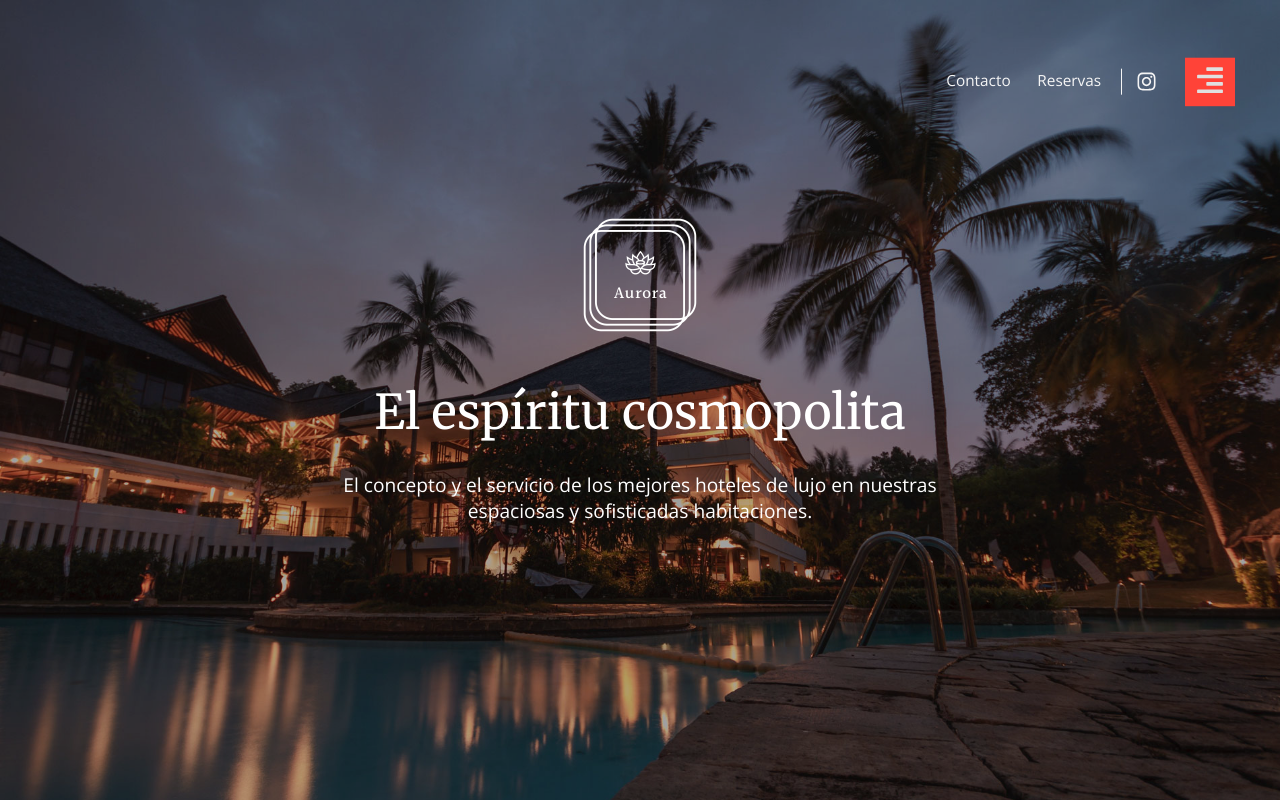
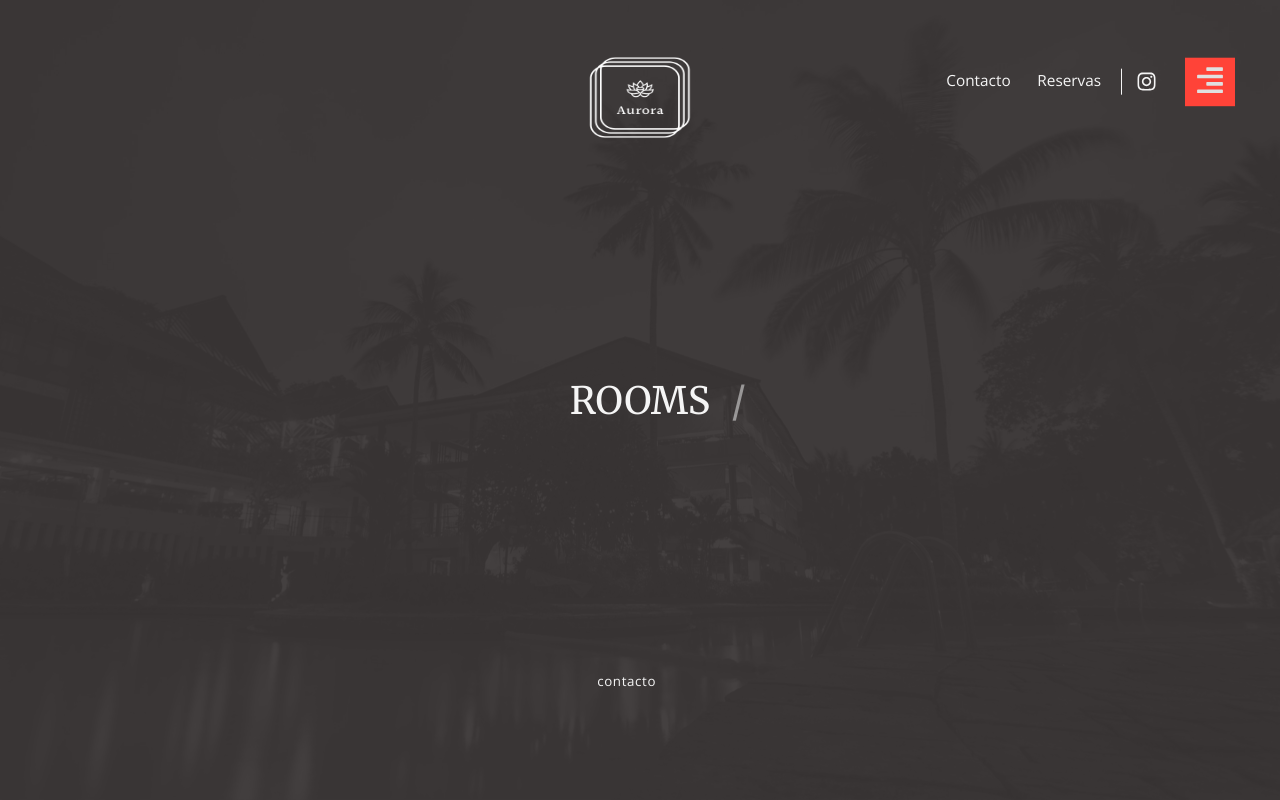
Before and after one commit to fflorezz/react-resort, a React (Create React App) app: page / in a window 1280 px wide. Shown: the top 800 px of the page. Built offline with nearby package versions, Linux system fonts and the light colour scheme; no server answers.

Commit message:
added nav component

```diff
--- a/src/base-scss/_abstracts.scss
+++ b/src/base-scss/_abstracts.scss
@@ -3,6 +3,7 @@
 
 $color-primary: #ff4338;
 $color-primary-dark: #ce3932;
+$color-bg-dark: #3a3636;
 $color-white: #f5f5f5;
 
 /* MIXINS
--- a/src/base-scss/_base.scss
+++ b/src/base-scss/_base.scss
@@ -17,3 +17,8 @@ html {
 ul {
   list-style-type: none;
 }
+
+a {
+  text-decoration: none;
+  color: inherit;
+}
--- a/src/new-components/header/Header.jsx
+++ b/src/new-components/header/Header.jsx
@@ -1,10 +1,11 @@
 import React from "react";
+import { Link } from "react-router-dom";
+
+import logo from "../../images/logo_transparent_white.png";
+import Menu from "./../menu/Menu";
+import Nav from "./../nav/Nav";
 
 import styles from "./header.module.scss";
-import logo from "../../images/logo_transparent_white.png";
-import { Link } from "react-router-dom";
-import BurgerBtn from "./../burger-btn/BurgerBtn";
-import Menu from "./../menu/Menu";
 
 const Header = () => {
   return (
@@ -13,6 +14,7 @@ const Header = () => {
         <img className={styles.logo} src={logo} alt="" />
       </Link>
       <Menu />
+      <Nav />
     </div>
   );
 };
--- /dev/null
+++ b/src/new-components/nav/Nav.jsx
@@ -0,0 +1,38 @@
+import React from "react";
+import { Link } from "react-router-dom";
+
+import logo from "../../images/logo_transparent_white.png";
+import heroImg from "../../images/hero-web.jpg";
+
+import styles from "./nav.module.scss";
+
+const Nav = () => {
+  return (
+    <nav className={styles.nav}>
+      <div className={styles.navMask}>
+        <img className={styles.navLogo} src={logo} alt="aurora" />
+        <div className={styles.container}>
+          <ul className={styles.navItems}>
+            <li className={styles.navItem}>
+              <Link to="/rooms">
+                <span>ROOMS</span>
+              </Link>
+            </li>
+          </ul>
+          <ul className={styles.contactItems}>
+            <li className={styles.contactItem}>
+              <a href="">
+                <span>contacto</span>
+              </a>
+            </li>
+          </ul>
+        </div>
+        <div className={styles.navImage}>
+          <img src={heroImg} alt="" />
+        </div>
+      </div>
+    </nav>
+  );
+};
+
+export default Nav;
--- /dev/null
+++ b/src/new-components/nav/nav.module.scss
@@ -0,0 +1,152 @@
+@import "../../base-scss/abstracts";
+
+.nav {
+  width: 100vw;
+  position: fixed;
+  top: 0;
+  left: 0;
+  right: 0;
+  bottom: 0;
+  z-index: 6;
+  color: $color-white;
+  overflow: hidden;
+  background: $color-bg-dark;
+  text-align: center;
+  //visibility: hidden;
+  @include atSmall {
+    text-align: left;
+  }
+}
+
+.navMask {
+  width: 100%;
+  height: 100%;
+  position: absolute;
+  top: 0;
+  left: 0;
+  overflow: hidden;
+  transform: matrix(1, 0, 0, 1, 0, 0);
+  @include atSmall {
+    right: 0;
+    bottom: 0;
+    overflow-x: hidden;
+    overflow-y: scroll;
+  }
+}
+
+.navLogo {
+  width: 10.417vw;
+  height: 8.333vw;
+  position: absolute;
+  left: 50%;
+  top: 3.472vw;
+  z-index: 1;
+  transform: translateX(-50%);
+  background-repeat: no-repeat;
+  background-position: 50%;
+  @include atSmall {
+    top: 21.333vw;
+    width: 33.333vw;
+    height: 26.667vw;
+  }
+}
+
+.navItems {
+  position: absolute;
+  z-index: 1;
+  top: 50%;
+  left: 22.222vw;
+  right: 22.222vw;
+  text-align: center;
+  transform: translateY(-50%);
+}
+
+.navItem {
+  cursor: pointer;
+  margin: 1.389vw 2.083vw;
+  font-size: 2.951vw;
+  font-weight: 400;
+  font-family: "Merriweather", serif;
+  z-index: 1;
+  position: relative;
+  display: inline-block;
+
+  span {
+    &::after {
+      content: "/";
+      position: absolute;
+      top: 0.05vw;
+      right: -2.8vw;
+      opacity: 0.5;
+    }
+  }
+}
+
+.contactItems {
+  padding: 0 5vw;
+  position: absolute;
+  left: 22.222vw;
+  right: 22.222vw;
+  bottom: 8.333vw;
+  z-index: 1;
+}
+
+.contactItem {
+  text-align: center;
+  display: inline-block;
+  margin-right: 2.083vw;
+  z-index: 1;
+  position: relative;
+  font-weight: 300;
+  font-size: 1.042vw;
+  line-height: 1.875vw;
+  letter-spacing: 0.05vw;
+}
+
+.navItem,
+.contactItem {
+  span {
+    position: relative;
+    display: inline-block;
+    &::before {
+      left: 0;
+      bottom: -1px;
+      content: "";
+      width: 100%;
+      height: 1px;
+      background: #ff4338;
+      position: absolute;
+      transform: scaleX(0);
+      transform-origin: right;
+      backface-visibility: hidden;
+      transition: transform 0.4s ease-out;
+    }
+  }
+  &:hover {
+    span {
+      &:before {
+        transform: scaleX(1);
+        transform-origin: left;
+      }
+    }
+  }
+}
+
+.navImage {
+  top: 0;
+  left: 0;
+  width: 100%;
+  height: 100%;
+  opacity: 0.06;
+  position: absolute;
+  filter: grayscale(100%);
+  will-change: transform;
+  img {
+    top: 0;
+    left: 0;
+    width: 100%;
+    height: 100%;
+    object-fit: cover;
+    position: absolute;
+  }
+}
```
